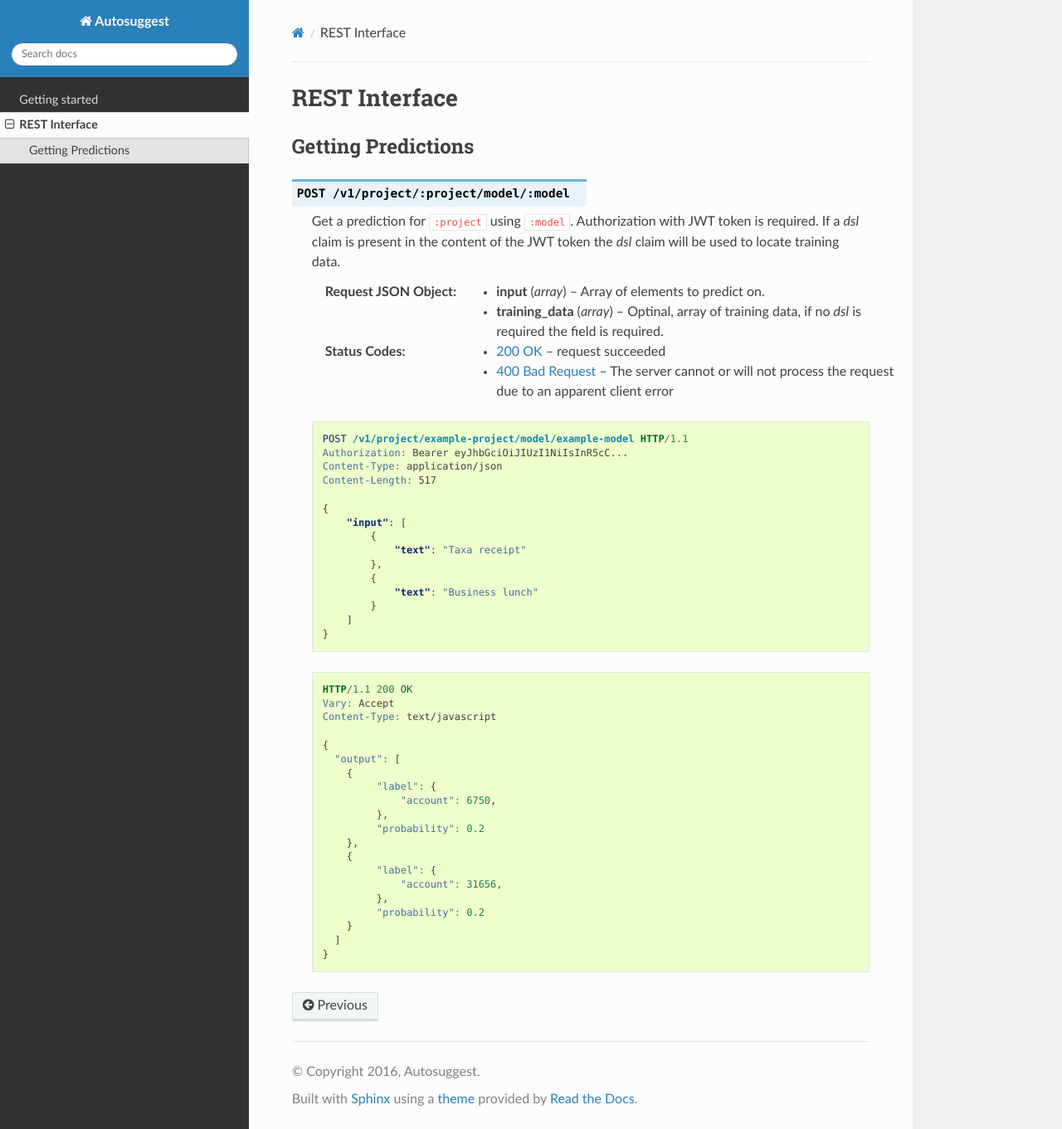
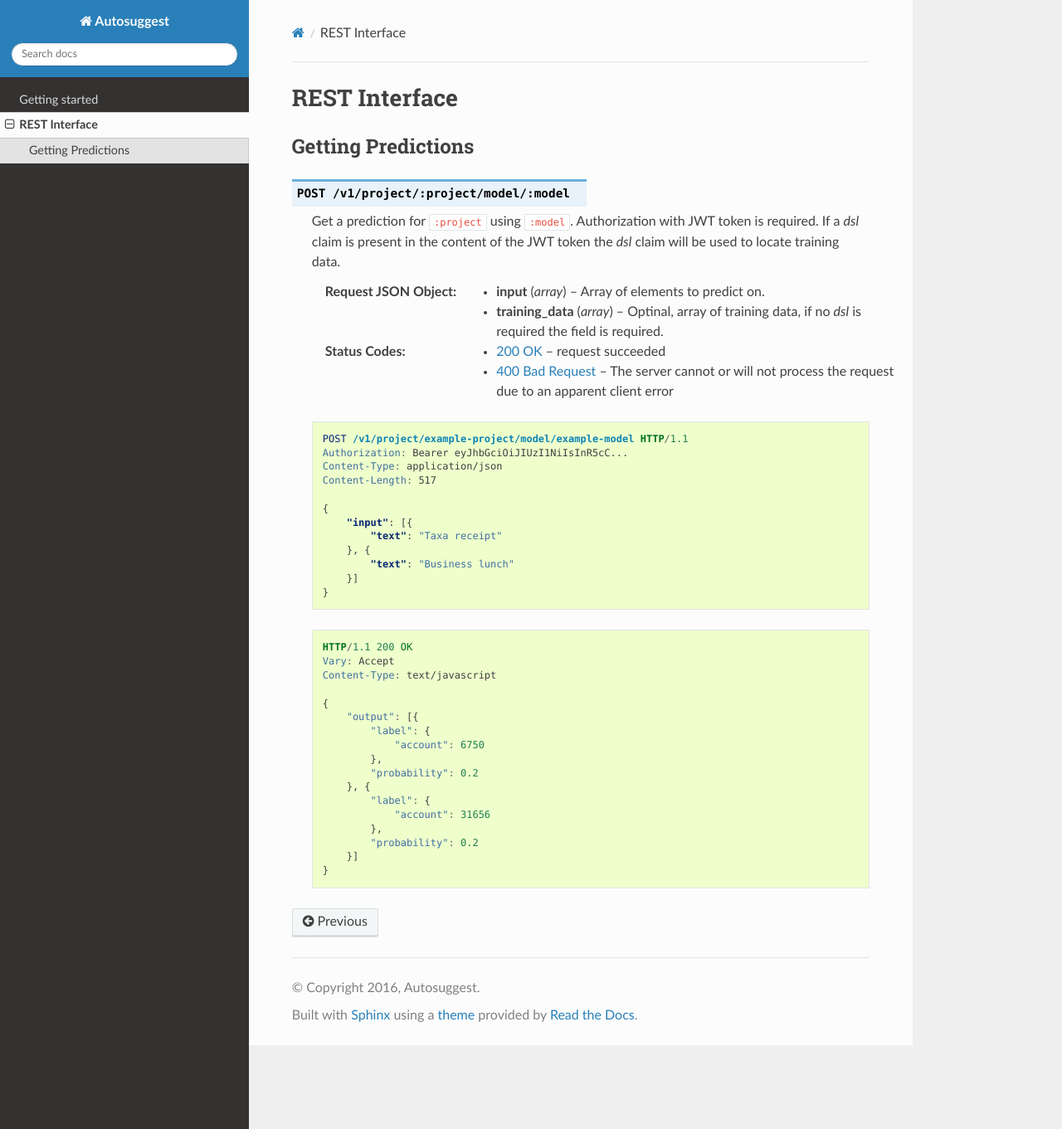
Before and after one commit to e-conomic/vml-docs, a Sphinx documentation site: the page built from docs/source/restapi.rst, in a window 1280 px wide and 1361 px high. Shown: the whole window at 83% size. Built offline with Sphinx 7.4.7 and the Read the Docs theme 2.0.0, drawn with Linux system fonts in a browser that asks for light colours.

```diff
--- a/docs/source/restapi.rst
+++ b/docs/source/restapi.rst
@@ -29,14 +29,11 @@ Getting Predictions
       Content-Length: 517
 
       {
-          "input": [
-              {
-                  "text": "Taxa receipt"
-              },
-              {
-                  "text": "Business lunch"
-              }
-          ]
+          "input": [{
+              "text": "Taxa receipt"
+          }, {
+              "text": "Business lunch"
+          }]
       }
 
 
@@ -48,18 +45,15 @@ Getting Predictions
       Content-Type: text/javascript
 
       {
-        "output": [
-          {
-               "label": {
-                   "account": 6750,
-               },
-               "probability": 0.2
-          },
-          {
-               "label": {
-                   "account": 31656,
-               },
-               "probability": 0.2
-          }
-        ]
+          "output": [{
+              "label": {
+                  "account": 6750
+              },
+              "probability": 0.2
+          }, {
+              "label": {
+                  "account": 31656
+              },
+              "probability": 0.2
+          }]
       }
```
